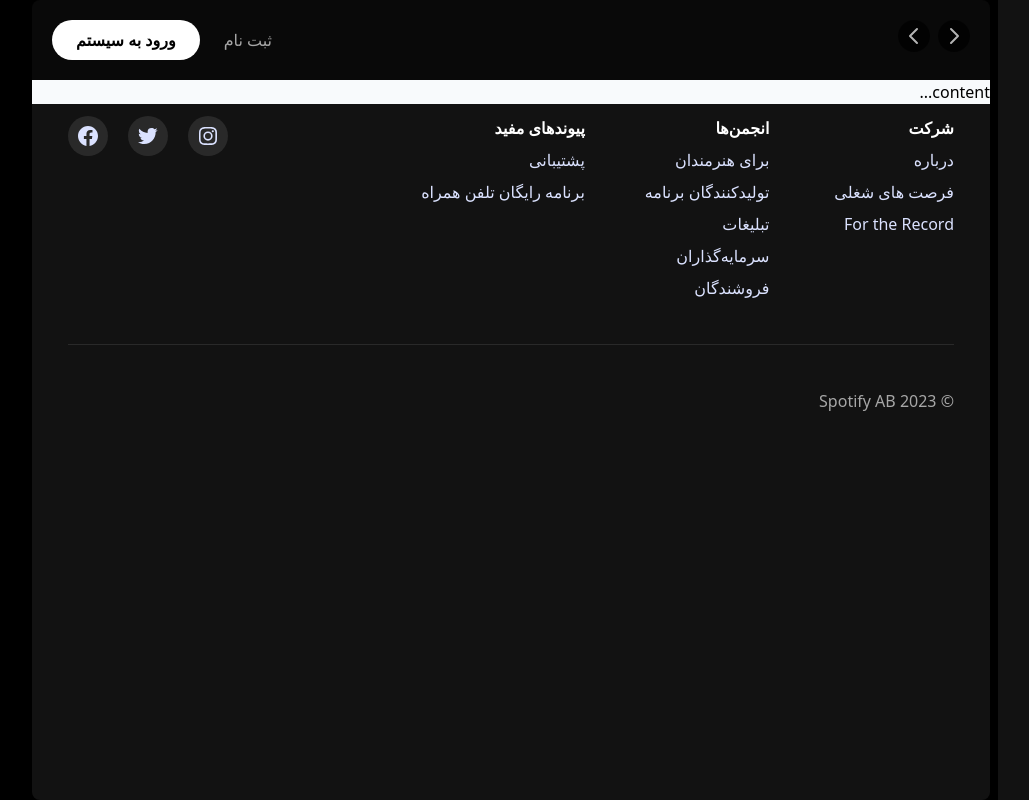
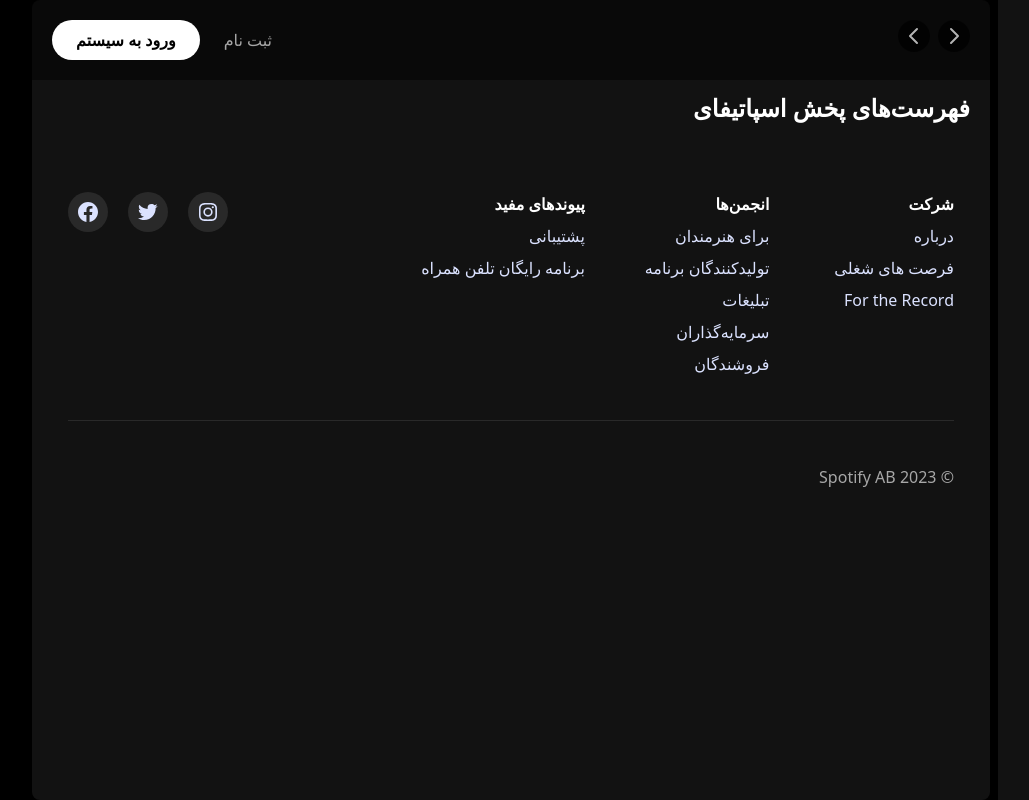
Before and after one commit to masoumehmohebbi/react-spotify-app, a React (Vite) app: page / in a window 1280 px wide. Shown: the whole page, without its empty margins (219-1248 px from the left). Built offline with nearby package versions, Linux system fonts and the light colour scheme.

Commit message:
Added content title: Home.jsx

```diff
--- a/src/pages/Home.jsx
+++ b/src/pages/Home.jsx
@@ -12,7 +12,11 @@ export const Home = () => {
         <div>
           <Header />
         </div>
-        <div className="bg-slate-50">content...</div>
+        <div className="px-5 py-3 mb-11">
+          <h1 className="text-2xl font-bold text-secondary-0">
+            فهر‌ست‌های پخش اسپاتیفای
+          </h1>
+        </div>
         <div>
           <Footer />
         </div>
```
